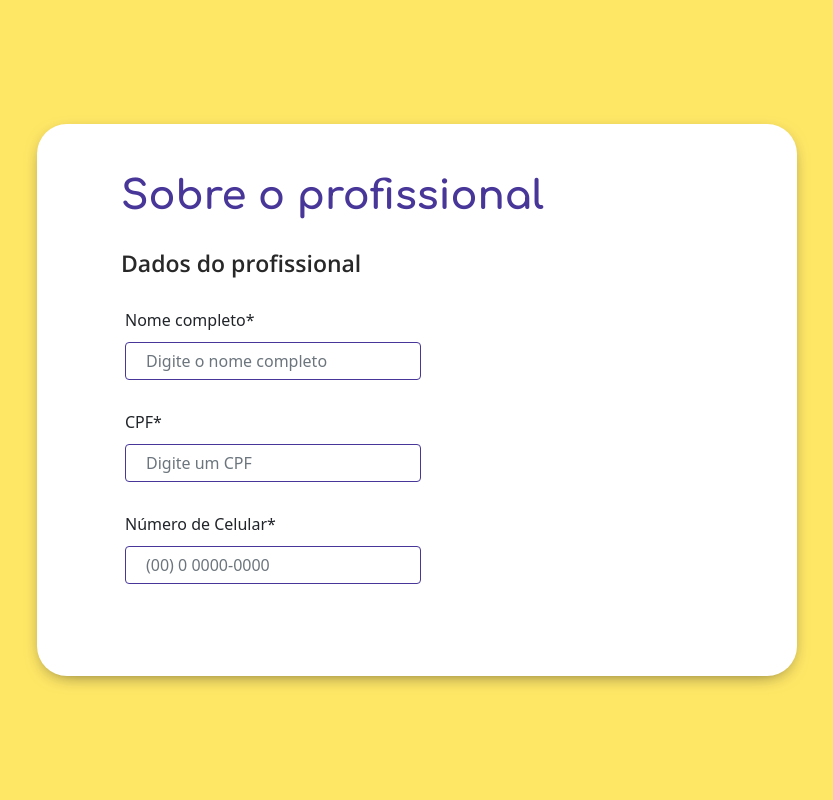
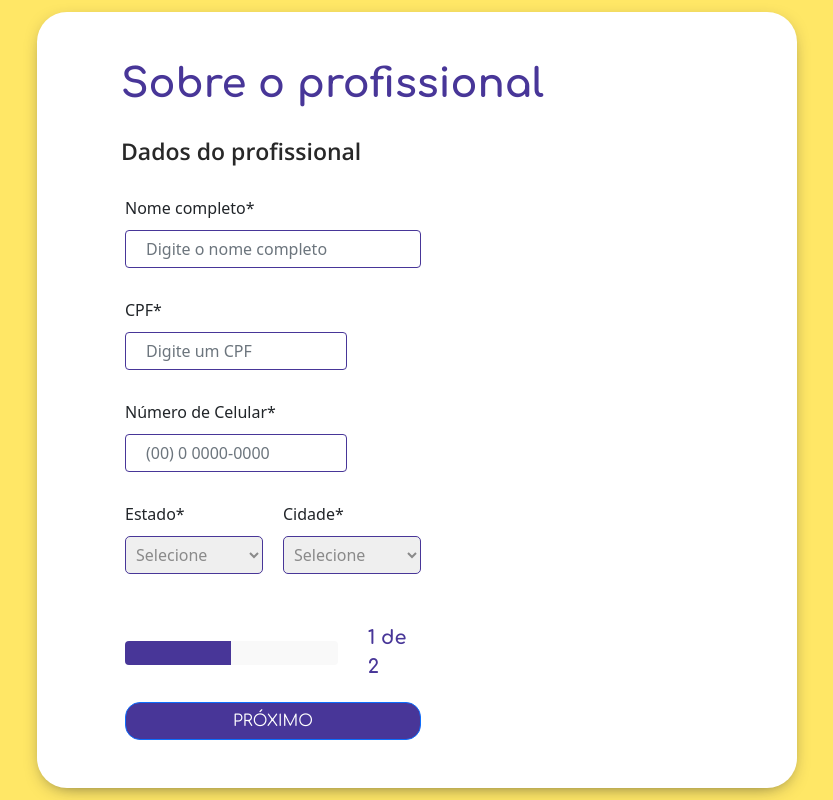
Before and after one commit to PefoKun/TelaLoginMedico, a Vue app in the folder sistema/: page /#/ in a window 1280 px wide. Shown: the whole page, without its empty margins (223-1056 px from the left). Built offline with nearby package versions, Linux system fonts and the light colour scheme.

Commit message:
Atualizando a página do formulário pessoal, aparência já utilizavel

```diff
--- a/sistema/src/components/formularioPersonalDataPage.vue
+++ b/sistema/src/components/formularioPersonalDataPage.vue
@@ -7,7 +7,8 @@
         class='default-input'
         placeholder="Digite o nome completo"
         v-model="form.userName"
-        :state="nameValidator" id="user-name"
+        :state="nameValidator"
+        id="user-name"
         autocomplete="on"
         />
       <b-form-invalid-feedback
@@ -23,10 +24,11 @@
       <!--CPF TODO: Validar o CPF-->
       <label for="user-cpf">CPF*</label>
       <b-form-input
-        class='default-input'
+        class='default-input half-input'
         placeholder="Digite um CPF"
         v-model="form.userCPF"
-        :state="nameValidator" id="user-cpf"
+        :state="nameValidator"
+        id="user-cpf"
         autocomplete="on"
         />
       <b-form-invalid-feedback
@@ -45,7 +47,8 @@
         class='default-input half-input'
         placeholder="(00) 0 0000-0000"
         v-model="form.userCPF"
-        :state="nameValidator" id="user-cpf"
+        :state="nameValidator"
+        id="user-tellphone"
         autocomplete="on"
         />
       <b-form-invalid-feedback
@@ -59,39 +62,86 @@
         Perfeito!
       </b-form-valid-feedback>
 
+      <SplitTwo style="width:100%">
+       <template v-slot:one>
+      <!-- Estado TODO: Mudar Valores -->
+      <div class="flex1">
+      <label for="user-tellphone">Estado*</label>
+        <b-form-select
+          class='select-input'
+          id="user-estado"
+          v-model="form.userEstado"
+          :options="autocomplete.estado"
+          required
+        />
+      </div>
+      </template>
+      <template v-slot:two>
+      <!-- Cidade TODO: Mudar Valores -->
+       <div class="flex1 flex-space">
+       <label for="user-tellphone">Cidade*</label>
+       <b-form-select
+          class='select-input'
+          id="user-estado"
+          v-model="form.userCidade"
+          :options="autocomplete.cidade"
+          required
+        />
+      </div>
+      </template>
+      </SplitTwo>
+
+      <ProgressBar :max="2" :progress="1"/>
+
+      <ButtonSubmit/>
+
     </b-form>
+
+
   </div>
 </template>
 
 <script>
+import SplitTwo from "./main/SplitTwo.vue";
+import ProgressBar from "./main/ProgressBar.vue";
+import ButtonSubmit from "./main/ButtonSubmit.vue";
 export default {
-
+    components: { SplitTwo, ProgressBar, ButtonSubmit },
     data: () => ({
         validandoFormulario: false,
         form: {
-      userName: '',
-      userCPF:''
+            userName: "",
+            userCPF: "",
+            userTellphone:"",
+            userEstado:null,
+            userCidade:null
+        },
+        autocomplete:{
+          estado:[{text:'Selecione', value:null},{text:'São Paulo', value:'SP'},{text:'Rio de Janeiro',value:'RJ'}],
+          cidade:[{text:'Selecione', value:null},'Fernandópolis','Jales']
         }
     }),
     computed: {
         nameValidator() {
             if (!this.validandoFormulario) {
-        return null
-      } else {
-        return this.form.userName > 3 && this.form.userName < 48
+                return null;
+            }
+            else {
+                return this.form.userName > 3 && this.form.userName < 48;
             }
         },
-    cpfValidator(){
+        cpfValidator() {
             if (!this.validandoFormulario) {
-        return null
-      } else {
-       return this.validarCampoCpf()
+                return null;
+            }
+            else {
+                return this.validarCampoCpf();
             }
         }
     },
     methods: {
-    validarCampoCpf () {
-     return null
+        validarCampoCpf() {
+            return null;
         }
     }
 }
@@ -117,7 +167,29 @@ export default {
   border: 1px solid $primary-color-0;
   padding-left: 20px;
   margin-bottom: 30px;
+  }
+  .half-input{
+    width:75%;
+  }
 
+  .select-input{
+    border:1px solid $primary-color-0;
+    padding:6px;
+    border-radius: 5px;
+    color:$secondary-color-4;
+    box-shadow: 0 0 0 0;
+    outline: 0;
+      margin-bottom: 30px;
+  }
+  .flex1{
+  display: flex;
+  flex-wrap: nowrap;
+  width:100%;
+  min-width: 100px;
+  flex-direction: column;
+  }
+  .flex-space{
+  margin-left: 20px;
   }
 }
 
```
Lines whose indentation alone changed are shown as unchanged.
